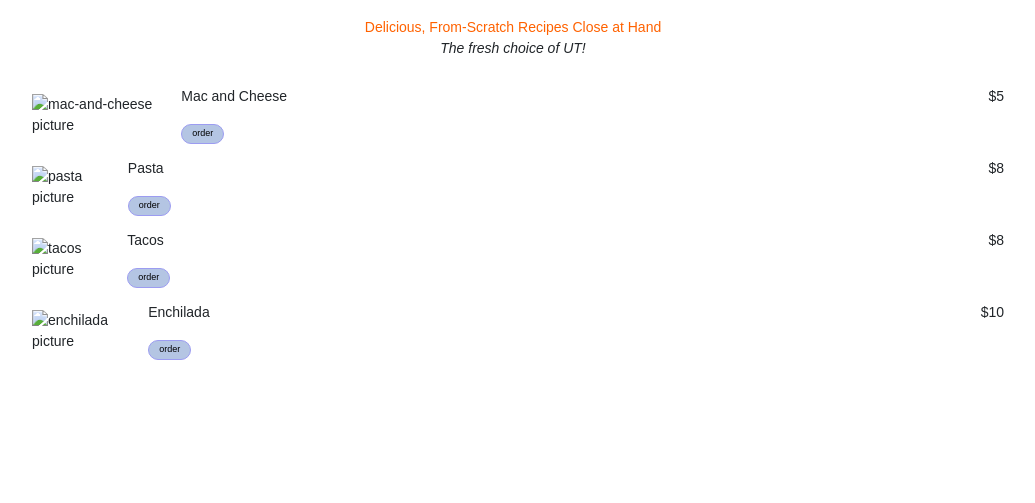
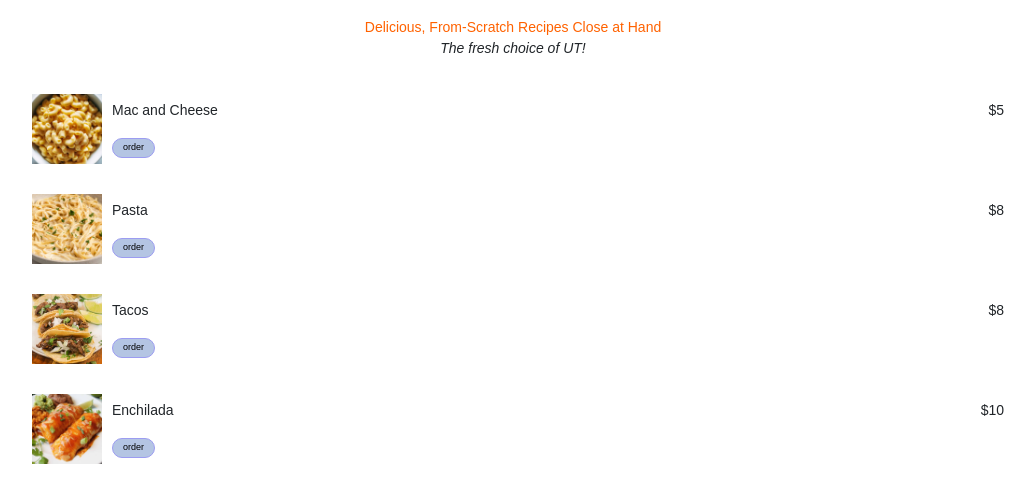
Before and after one commit to manish-bhandari/P1-intro-to-html-css, a plain HTML site: page index.html in a window 1280 px wide. Shown: the part 83-586 px from the top of the page, without its empty margins (127-1162 px from the left). Drawn offline with nearby package versions, Linux system fonts and the light colour scheme; the site is published under a folder, as on GitHub Pages, so addresses that start at the root find nothing.

Commit message:
image bug fix

```diff
--- a/index.html
+++ b/index.html
@@ -18,7 +18,7 @@
   <!-- Implement from below -->
   <body>
     <header class="title-section">
-      <img src="/assets/logo.png" alt="campus cafe logo" />
+      <img src="assets/logo.png" alt="campus cafe logo" />
     </header>
     <div class="subtitle-section">
       <p class="subtitle1">Delicious, From-Scratch Recipes Close at Hand</p>
@@ -28,7 +28,7 @@
       <!-- Mac and Cheese -->
       <div class="menu-item">
         <div class="image-container">
-          <img src="/assets/mac-and-cheese.jpg" alt="mac-and-cheese picture" />
+          <img src="assets/mac-and-cheese.jpg" alt="mac-and-cheese picture" />
         </div>
         <div class="details-container">
           <div class="top-row">
@@ -44,7 +44,7 @@
       <!-- Pasta -->
       <div class="menu-item">
         <div class="image-container">
-          <img src="/assets/pasta.jpg" alt="pasta picture" />
+          <img src="assets/pasta.jpg" alt="pasta picture" />
         </div>
         <div class="details-container">
           <div class="top-row">
@@ -60,7 +60,7 @@
       <!-- Tacos -->
       <div class="menu-item">
         <div class="image-container">
-          <img src="/assets/tacos.jpg" alt="tacos picture" />
+          <img src="assets/tacos.jpg" alt="tacos picture" />
         </div>
         <div class="details-container">
           <div class="top-row">
@@ -76,7 +76,7 @@
       <!-- Enchilada -->
       <div class="menu-item">
         <div class="image-container">
-          <img src="/assets/enchiladas.jpg" alt="enchilada picture" />
+          <img src="assets/enchiladas.jpg" alt="enchilada picture" />
         </div>
         <div class="details-container">
           <div class="top-row">
```
